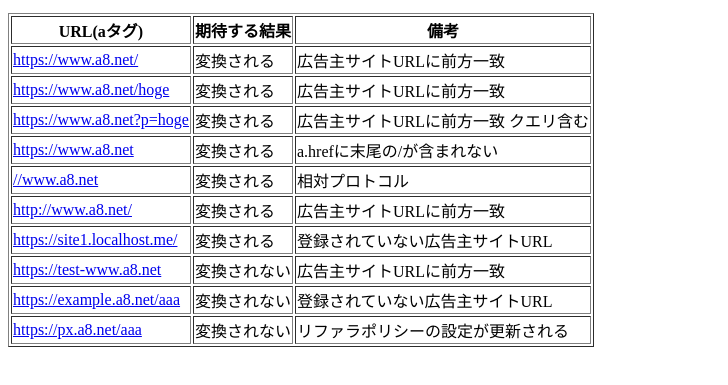
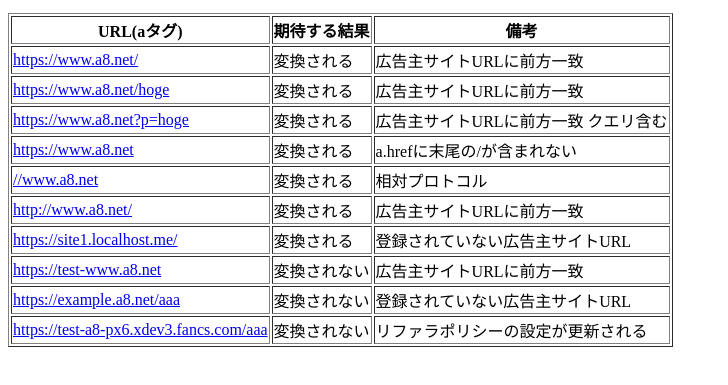
Before and after one commit to fancs-r-yamashiro/sample-web, a website: page docs/linkmgr/dev/a16110207602.html in a window 1280 px wide. Shown: the part 101-486 px from the top of the page, without its empty margins (0-728 px from the left). Drawn offline with Linux system fonts and the light colour scheme; a script that the page names is missing.

Commit message:
Update a16110207602.html

```diff
--- a/docs/linkmgr/dev/a16110207602.html
+++ b/docs/linkmgr/dev/a16110207602.html
@@ -71,7 +71,7 @@
           <td>登録されていない広告主サイトURL</td>
         </tr>
         <tr>
-          <td><a href="https://px.a8.net/aaa">https://px.a8.net/aaa</a></td>
+          <td><a href="https://test-a8-px6.xdev3.fancs.com/aaa">https://test-a8-px6.xdev3.fancs.com/aaa</a></td>
           <td>変換されない</td>
           <td>リファラポリシーの設定が更新される</td>
         </tr>
```
